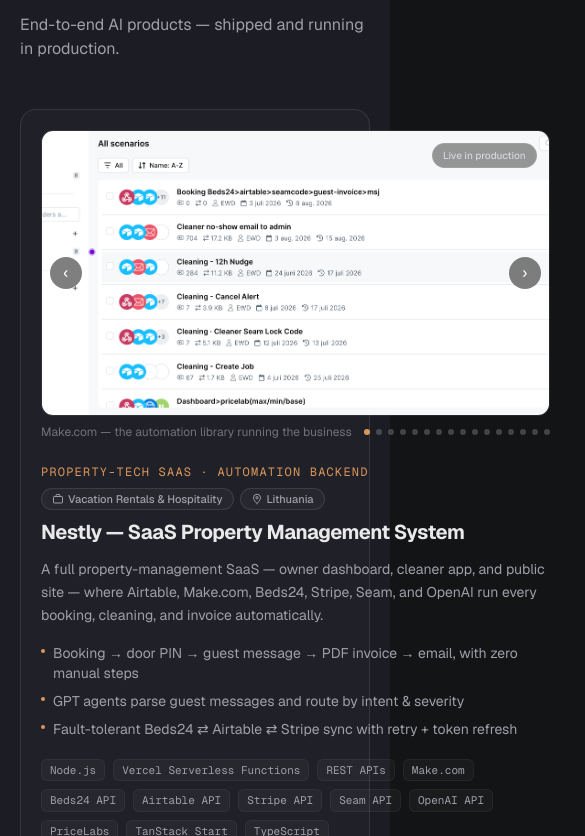
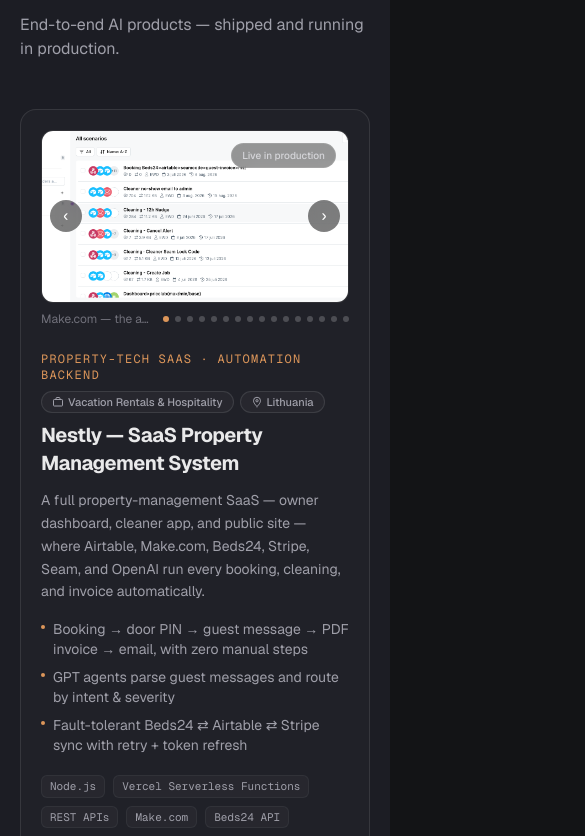
Before and after one commit to nageen24/nageen-portfolio, a Next.js app: page / in a window 390 px wide. Shown: the part 708-1544 px from the top of the page, 585 px wide, since content can reach past the window. Built offline with nearby package versions, Linux system fonts and the light colour scheme.

Commit message:
Fix home page project card overflow on mobile
The card's md:grid-cols-2 grid items had no min-w-0, so the gallery's
content forced its cell to 509px even in the single-column mobile
layout, pushing the status badge and gallery past the card edge.

```diff
--- a/src/components/Projects.tsx
+++ b/src/components/Projects.tsx
@@ -7,7 +7,7 @@
   return (
     <article className="grid gap-6 rounded-2xl border border-white/10 bg-white/[0.02] p-5 sm:p-6 md:grid-cols-2 md:items-center md:gap-8 md:p-8">
       {/* media panel — always on the right, text always on the left */}
-      <div className="md:order-2">
+      <div className="min-w-0 md:order-2">
         {project.images?.length ? (
           <ProjectGallery images={project.images} status={project.status} />
         ) : (
@@ -38,7 +38,7 @@
       </div>
 
       {/* text */}
-      <div className="md:order-1">
+      <div className="min-w-0 md:order-1">
         <div className="flex flex-wrap items-center justify-between gap-2">
           <p className="font-mono text-xs uppercase tracking-widest text-accent">
             {project.category}
```
